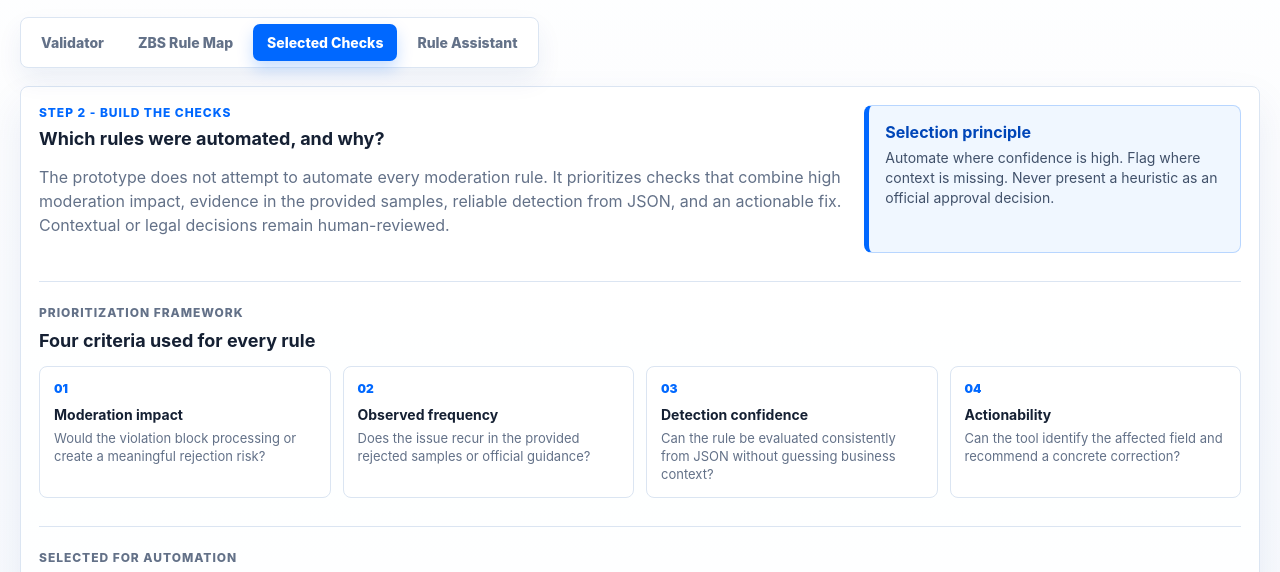
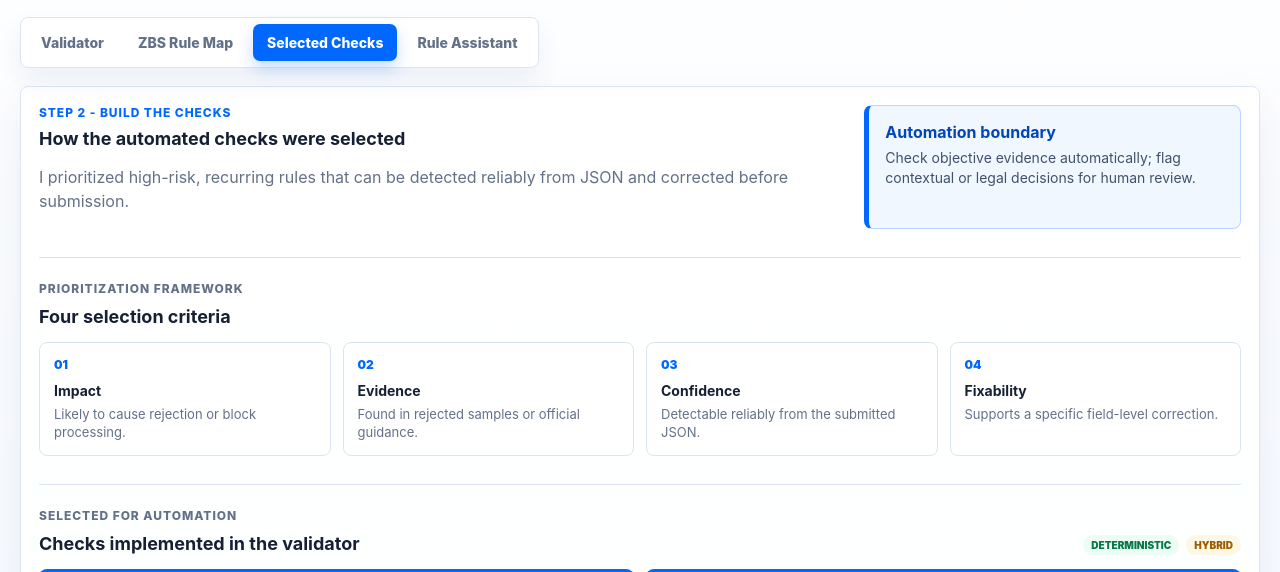
Before and after one commit to xuanhuong-tran/zalo-business, a website: page index.html in a window 1280 px wide. Both pictures are taken after a click on the button "Selected Checks". Shown: the part 165-737 px from the top of the page. Drawn offline with Linux system fonts and the light colour scheme.

Commit message:
Tighten selected checks introduction

```diff
--- a/index.html
+++ b/index.html
@@ -221,16 +221,14 @@
           <div class="checks-intro">
             <div>
               <p class="eyebrow">Step 2 - Build the checks</p>
-              <h2>Which rules were automated, and why?</h2>
+              <h2>How the automated checks were selected</h2>
               <p>
-                The prototype does not attempt to automate every moderation rule. It prioritizes checks that combine
-                high moderation impact, evidence in the provided samples, reliable detection from JSON, and an
-                actionable fix. Contextual or legal decisions remain human-reviewed.
+                I prioritized high-risk, recurring rules that can be detected reliably from JSON and corrected before submission.
               </p>
             </div>
             <div class="selection-callout">
-              <strong>Selection principle</strong>
-              <p>Automate where confidence is high. Flag where context is missing. Never present a heuristic as an official approval decision.</p>
+              <strong>Automation boundary</strong>
+              <p>Check objective evidence automatically; flag contextual or legal decisions for human review.</p>
             </div>
           </div>
 
@@ -238,14 +236,14 @@
             <div class="section-heading">
               <div>
                 <p class="eyebrow">Prioritization framework</p>
-                <h2>Four criteria used for every rule</h2>
+                <h2>Four selection criteria</h2>
               </div>
             </div>
             <div class="criteria-grid">
-              <article><span>01</span><strong>Moderation impact</strong><p>Would the violation block processing or create a meaningful rejection risk?</p></article>
-              <article><span>02</span><strong>Observed frequency</strong><p>Does the issue recur in the provided rejected samples or official guidance?</p></article>
-              <article><span>03</span><strong>Detection confidence</strong><p>Can the rule be evaluated consistently from JSON without guessing business context?</p></article>
-              <article><span>04</span><strong>Actionability</strong><p>Can the tool identify the affected field and recommend a concrete correction?</p></article>
+              <article><span>01</span><strong>Impact</strong><p>Likely to cause rejection or block processing.</p></article>
+              <article><span>02</span><strong>Evidence</strong><p>Found in rejected samples or official guidance.</p></article>
+              <article><span>03</span><strong>Confidence</strong><p>Detectable reliably from the submitted JSON.</p></article>
+              <article><span>04</span><strong>Fixability</strong><p>Supports a specific field-level correction.</p></article>
             </div>
           </section>
 
```
